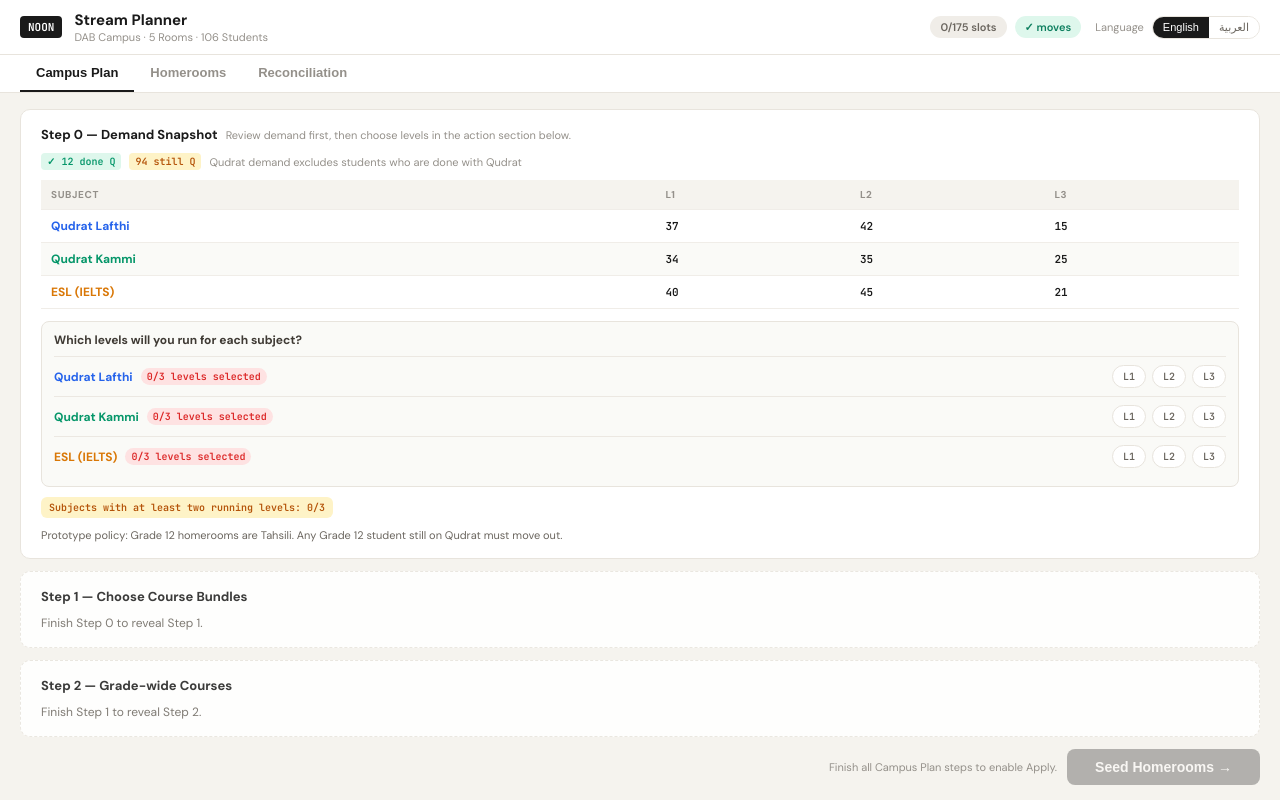
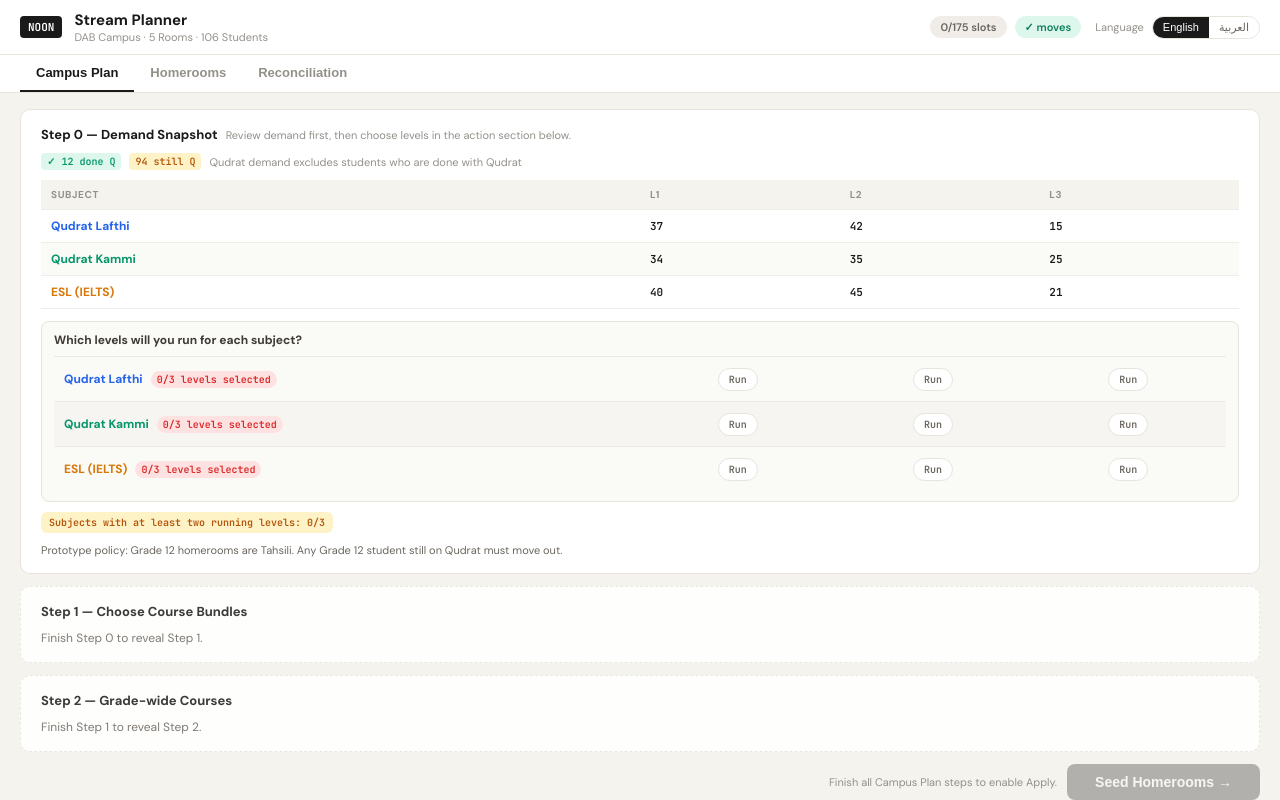
Before and after one commit to alishsayd/Tracks-scheduler, a React (Vite) app: page / in a window 1280 px wide. Built offline with nearby package versions, Linux system fonts and the light colour scheme.

Commit message:
Align Step 0 Run buttons to L1/L2/L3 table columns

```diff
--- a/src/App.tsx
+++ b/src/App.tsx
@@ -321,6 +321,12 @@ export default function App() {
 
                   <div style={{ overflowX: "auto" }}>
                     <table style={{ width: "100%", borderCollapse: "separate", borderSpacing: 0 }}>
+                      <colgroup>
+                        <col style={{ width: "50%" }} />
+                        <col style={{ width: "16.666%" }} />
+                        <col style={{ width: "16.666%" }} />
+                        <col style={{ width: "16.666%" }} />
+                      </colgroup>
                       <thead>
                         <tr>
                           <th style={{ textAlign: "start", fontSize: 10, fontWeight: 900, color: "#94908A", padding: "8px 10px", borderBottom: "1px solid #F0EDE8", textTransform: "uppercase", letterSpacing: 0.6, background: "#F5F3EE" }}>{t.subject}</th>
@@ -348,23 +354,33 @@ export default function App() {
 
                   <div className="level-action">
                     <div className="level-action-title">{t.step0ActionTitle}</div>
-                    {LEVELED_SUBJECTS.map((subject) => {
+                    <div style={{ overflowX: "auto" }}>
+                      <table className="level-action-table">
+                        <colgroup>
+                          <col style={{ width: "50%" }} />
+                          <col style={{ width: "16.666%" }} />
+                          <col style={{ width: "16.666%" }} />
+                          <col style={{ width: "16.666%" }} />
+                        </colgroup>
+                        <tbody>
+                          {LEVELED_SUBJECTS.map((subject, index) => {
                             const subjectDef = SUBJECTS[subject];
                             const selectedCount = LEVELS.filter((level) => levelOpen[subject][level] !== false).length;
                             return (
-                        <div key={subject} className="level-action-row">
+                              <tr key={subject} style={{ background: index % 2 ? "#F7F5F1" : "transparent" }}>
+                                <td className="level-action-subject-cell">
                                   <div className="level-action-subject">
                                     <span style={{ color: subjectDef.color }}>{subjectLabel(subject)}</span>
                                     <span className={cx("level-action-count", selectedCount >= 2 && "ok")}>
                                       {selectedCount}/{LEVELS.length} {t.levelsSelected}
                                     </span>
                                   </div>
-                          <div className="level-action-buttons">
+                                </td>
                                 {LEVELS.map((level) => {
                                   const open = levelOpen[subject][level] !== false;
                                   return (
+                                    <td key={level} className="level-action-toggle-cell">
                                       <button
-                                  key={level}
                                         type="button"
                                         className={cx("level-toggle", open && "on")}
                                         onClick={() =>
@@ -377,14 +393,17 @@ export default function App() {
                                           }))
                                         }
                                       >
-                                  {level}{open ? ` · ${t.run}` : ""}
+                                        {t.run}
                                       </button>
+                                    </td>
                                   );
                                 })}
-                          </div>
-                        </div>
+                              </tr>
                             );
                           })}
+                        </tbody>
+                      </table>
+                    </div>
                   </div>
 
                   <div className={cx("step-status", step0Complete && "ok")}>
--- a/src/styles/app.css
+++ b/src/styles/app.css
@@ -228,17 +228,23 @@ body {
   margin-bottom: 8px;
 }
 
-.level-action-row {
-  display: flex;
-  align-items: center;
-  justify-content: space-between;
-  gap: 10px;
-  padding: 8px 0;
+.level-action-table {
+  width: 100%;
+  border-collapse: separate;
+  border-spacing: 0;
+}
+
+.level-action-table td {
+  border-top: 1px solid #ECE8E2;
+  padding: 10px;
+}
+
+.level-action-table tr:first-child td {
   border-top: 1px solid #ECE8E2;
 }
 
-.level-action-row:first-of-type {
-  border-top: none;
+.level-action-subject-cell {
+  text-align: start;
 }
 
 .level-action-subject {
@@ -264,11 +270,8 @@ body {
   color: #059669;
 }
 
-.level-action-buttons {
-  display: flex;
-  gap: 6px;
-  flex-wrap: wrap;
-  justify-content: flex-end;
+.level-action-toggle-cell {
+  text-align: center;
 }
 
 .level-toggle {
```
Lines whose indentation alone changed are shown as unchanged.
